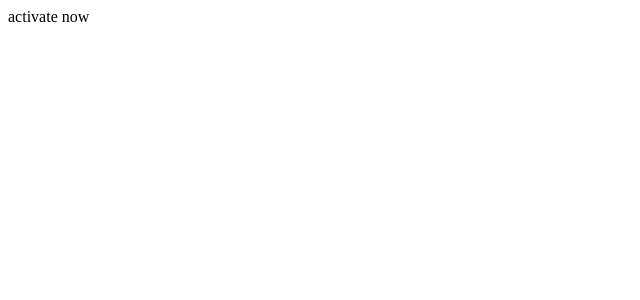
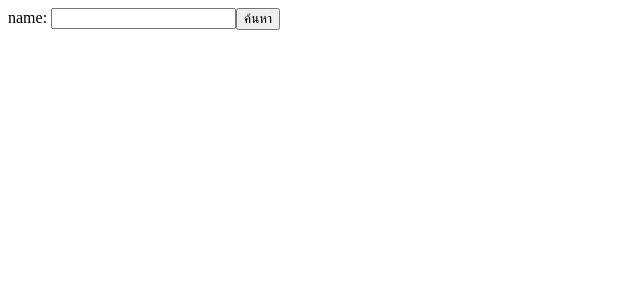
Before and after one commit to earth774/angular-beginer-learning, an Angular app: page / in a window 1280 px wide. Shown: the top 300 px of the page, without its empty margins (0-640 px from the left). Built offline with nearby package versions, Linux system fonts and the light colour scheme.

Commit message:
feature : fetch api for angular

```diff
--- a/src/app/app.component.html
+++ b/src/app/app.component.html
@@ -1,11 +1 @@
-<div *ngIf="activate; else elseTemplate">
-  <app-action-bar [(counter)]="appCounter"></app-action-bar>
-  <app-sqaure-flex
-    [divWidth]="appCounter"
-    [divHeight]="sqaureHeight"
-  ></app-sqaure-flex>
-</div>
-
-<ng-template #elseTemplate>
-  <div>activate now</div>
-</ng-template>
+<app-test-request-get></app-test-request-get>
--- /dev/null
+++ b/src/app/test-request/test-request-get/test-request-get.component.html
@@ -0,0 +1,8 @@
+<div>
+  <label>name: </label>
+  <input type="text" #myNameInputText />
+  <button type="button" (click)="searchBookList(myNameInputText.value)">
+    ค้นหา
+  </button>
+</div>
+<div *ngFor="let book of bookList">{{ book.isbn }} {{ book.name }}</div>
--- /dev/null
+++ b/src/app/test-request/test-request-get/test-request-get.component.ts
@@ -0,0 +1,23 @@
+import { HttpClient } from '@angular/common/http';
+import { Component, OnInit } from '@angular/core';
+import { Book } from './test-request-get';
+
+@Component({
+  selector: 'app-test-request-get',
+  templateUrl: './test-request-get.component.html',
+  styleUrls: ['./test-request-get.component.scss'],
+})
+export class TestRequestGetComponent implements OnInit {
+  bookList: Book[] = [];
+  constructor(private http: HttpClient) {}
+
+  ngOnInit(): void {}
+
+  searchBookList(name: string) {
+    this.http
+      .get<Book[]>(`https://anapioficeandfire.com/api/books?name=${name}`)
+      .subscribe((response) => {
+        this.bookList = response;
+      });
+  }
+}
--- /dev/null
+++ b/src/app/test-request/test-request-get/test-request-get.ts
@@ -0,0 +1,13 @@
+export interface Book {
+  url: string;
+  name: string;
+  isbn: string;
+  authors: string[];
+  numberOfPages: number;
+  publisher: string;
+  country: string;
+  mediaType: string;
+  released: string;
+  characters: string[];
+  povCharacters: string[];
+}
```
Also changed, not shown: src/app/app.module.ts (+6 -6 lines), src/app/test-request/test-request.module.ts (added, +18 -0 lines), src/app/test-request/test-request-get/test-request-get.component.scss (added), 1 other file (tests, documents, lock files or other folders).
